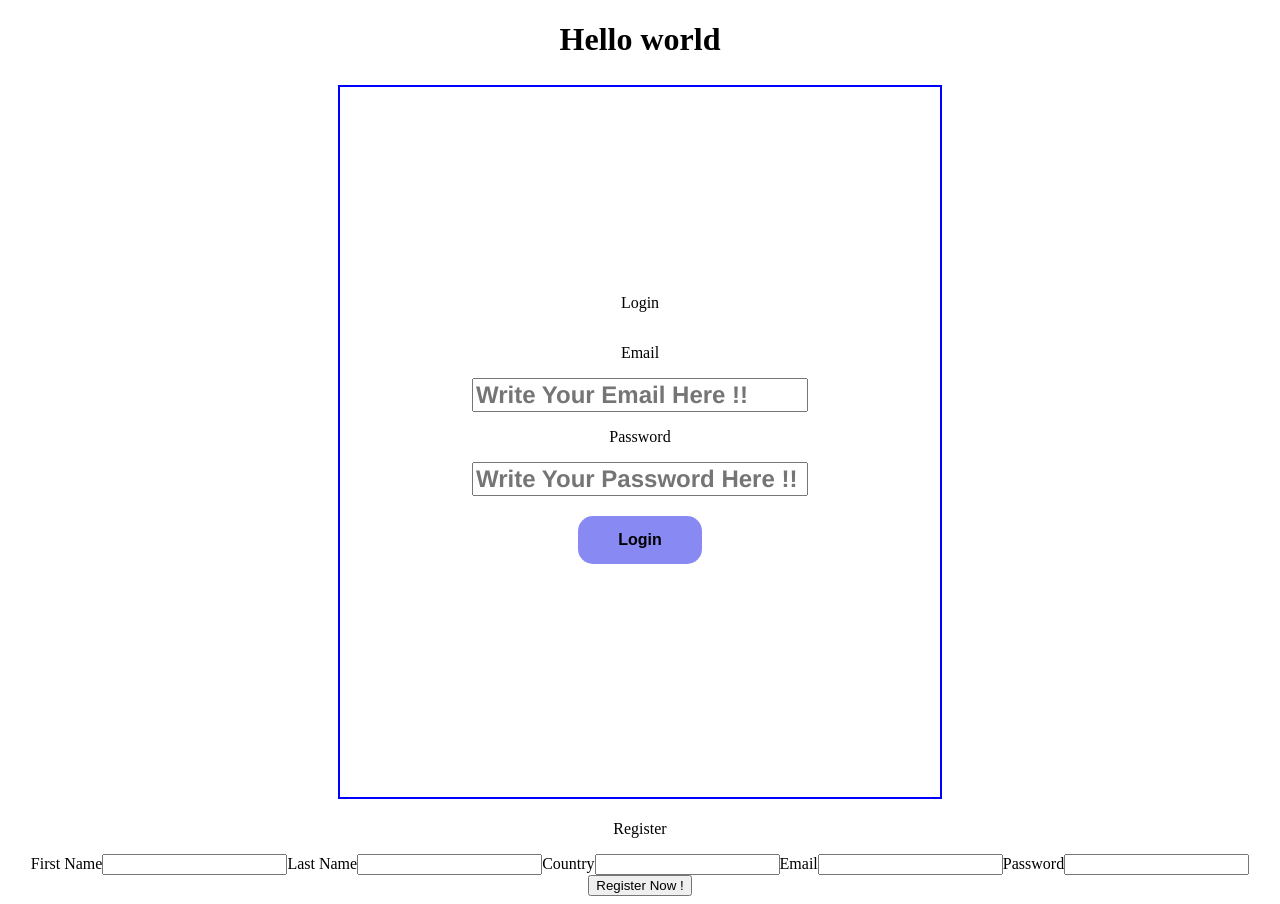
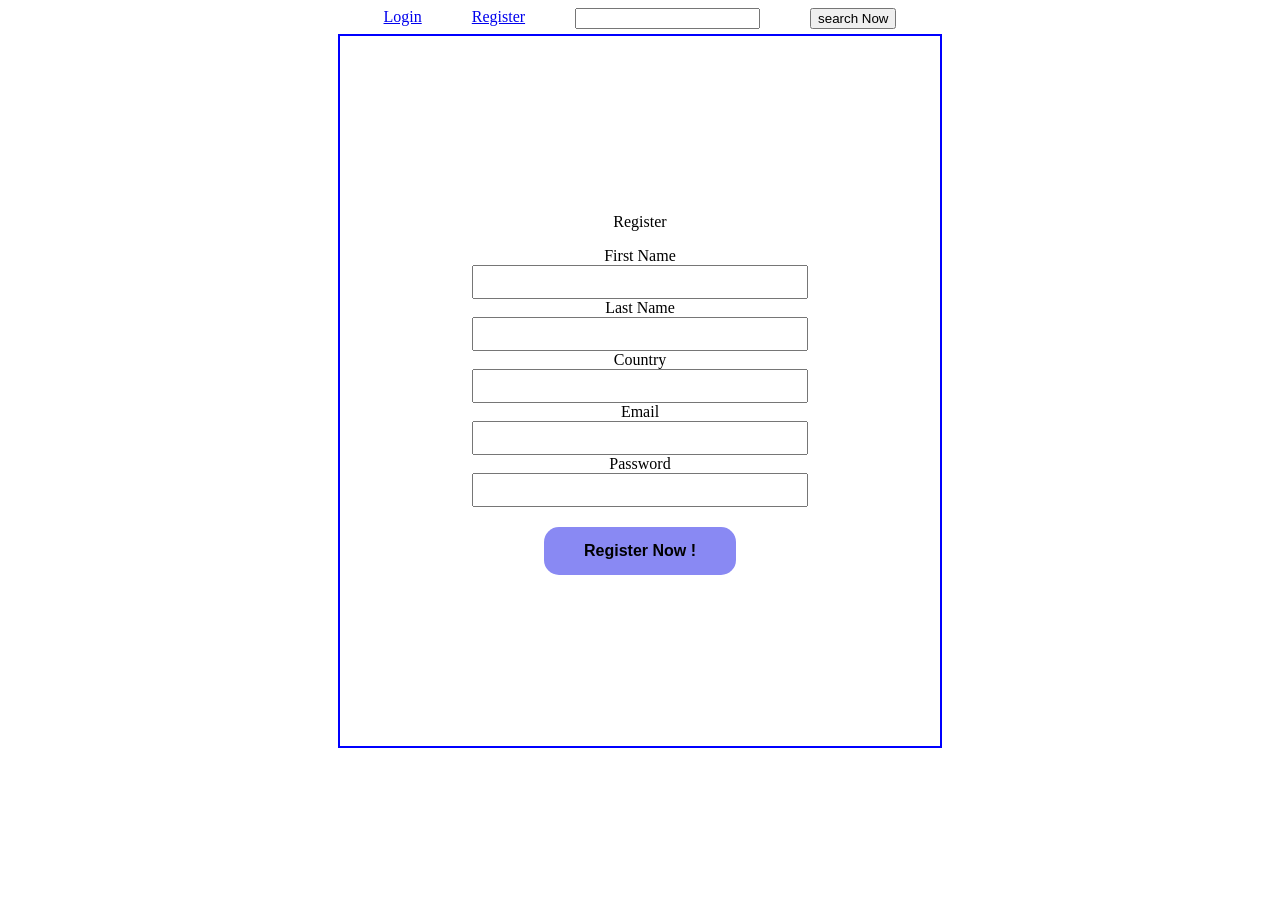
Before and after one commit to c6-AhmadQadourah/MERAKI_Academy_Project_4, a React (Create React App) app in the folder frontend/: page /register in a window 1280 px wide. After the commit the page ends 800 px from the top, so only its background shows below. Built offline with nearby package versions, Linux system fonts and the light colour scheme.

Commit message:
search finish front end

```diff
--- a/frontend/src/App.js
+++ b/frontend/src/App.js
@@ -3,6 +3,8 @@ import { Routes, Route, Link , useNavigate } from "react-router-dom";
 import {useEffect , useState , createContext} from "react"
 import Login from "./components/Login";
 import Register from "./components/Register";
+import Navigation from "./components/Navbar/Navbar";
+
 export const TokenContext = createContext()
 
 function App() {
@@ -14,10 +16,14 @@ console.log(token)
 
   return (
     <div className="App">
-      <h1>Hello world</h1>
-      <Login setToken={setToken} setIsLoggedin={setIsLoggedin}/>
-<Register/>
+    <Navigation/>
+
+      <Routes>
+     <Route path = "/login" element={ <Login setToken={setToken} setIsLoggedin={setIsLoggedin}/>}  />
+     <Route path = "/register" element={<Register/>}  />
+</Routes>
     </div>
+
   );
 }
 
--- a/frontend/src/components/Navbar/Navbar.css
+++ b/frontend/src/components/Navbar/Navbar.css
@@ -0,0 +1,3 @@
+.navigation{
+    justify-content: center;
+}
--- a/frontend/src/components/Navbar/Navbar.js
+++ b/frontend/src/components/Navbar/Navbar.js
@@ -0,0 +1,30 @@
+import { Routes, Route, Link ,useNavigate } from "react-router-dom";
+import {useEffect , useState , createContext} from "react"
+import axios from "axios";
+
+import ("./Navbar.css")
+const Navigation = ()=>{
+const [search1 ,setSearch1] = useState("")
+  const navigate = useNavigate()
+
+  const search = (search)=>{
+
+    axios.get(`http://localhost:5000/products/search?search=${search}`  )
+    .then((result)=>{
+        console.log(result)
+    })
+    .catch((err)=>{
+        console.log(err)
+    })
+  }
+
+  return(
+  <div  className="navigation" style={{ display: "flex", gap: "50px" }}>
+<Link to="/login"> Login </Link>
+<Link to="/register"> Register </Link>
+<input onChange={(e)=>{setSearch1(e.target.value)}} />
+<button onClick={()=>{search(search1)}} >search Now</button>
+  </div>
+  )
+}
+export default Navigation
--- a/frontend/src/components/Register/index.js
+++ b/frontend/src/components/Register/index.js
@@ -2,6 +2,7 @@ import axios from "axios";
 import React from "react";
 import {Navigate, useNavigate} from "react-router-dom"
 import { useEffect, useState, useContext } from "react";
+import ("./style.css")
 
 const Register = () => {
 const [firstName ,setFirstName]=useState("")
@@ -27,20 +28,20 @@ const body = {firstName,
     })
   }
 
-  return <div>
-    <div>
+  return <div className="bigDivRegister">
+    <div className="infoContainerRegister">
       <p> Register</p>
       <span>First Name</span>
-      <input onChange={(e)=>{setFirstName(e.target.value)}}/>
+      <input className="RegInput" onChange={(e)=>{setFirstName(e.target.value)}}/>
       <span>Last Name</span>
-      <input onChange={(e)=>{setLastName(e.target.value)}}/>
+      <input className="RegInput" onChange={(e)=>{setLastName(e.target.value)}}/>
       <span>Country</span>
-      <input onChange={(e)=>{setCountry(e.target.value)}}/>
+      <input className="RegInput" onChange={(e)=>{setCountry(e.target.value)}}/>
       <span>Email</span>
-      <input onChange={(e)=>{setEmail(e.target.value)}}/>
+      <input className="RegInput" onChange={(e)=>{setEmail(e.target.value)}}/>
       <span>Password</span>
-      <input onChange={(e)=>{setPassword(e.target.value)}}/>
-      <button onClick={()=>{ register()}} > Register Now !</button>
+      <input className="RegInput" onChange={(e)=>{setPassword(e.target.value)}}/>
+      <button className="registerButton" onClick={()=>{ register()}} > Register Now !</button>
     </div>
     </div>;
 };
--- a/frontend/src/components/Register/style.css
+++ b/frontend/src/components/Register/style.css
@@ -0,0 +1,44 @@
+.bigDivRegister{
+    align-items: center;
+    align-content: center;
+    display: inline-block;
+}
+
+.infoContainerRegister{
+
+    display: flex;
+    flex-direction: column;
+  background-color: rgb(255, 255, 255);
+    width: 600px;
+    height: 700px;
+    max-width: 1000px;
+    max-height: 1000px;
+    align-items: center;
+    align-content: center;
+    border: solid 2px blue;
+    padding-bottom: 10px;
+    margin: 5px;
+    justify-content: center;
+}
+.RegInput{
+    margin-bottom: 0px;
+    font-size: x-large;
+    color: rgb(137, 137, 243);
+    font-weight: bold;
+    font-family:'Franklin Gothic Medium', 'Arial Narrow', Arial, sans-serif
+}
+
+
+.registerButton{
+    border-radius: 15px;
+    background-color: rgb(137, 137, 243);
+    border: none;
+    font-weight: bold;
+    color: rgb(0, 0, 0);
+    padding: 15px 40px;
+    text-align: center;
+    text-decoration: none;
+    display: inline-block;
+    font-size: 16px;
+    margin-top: 20px;
+}
```
